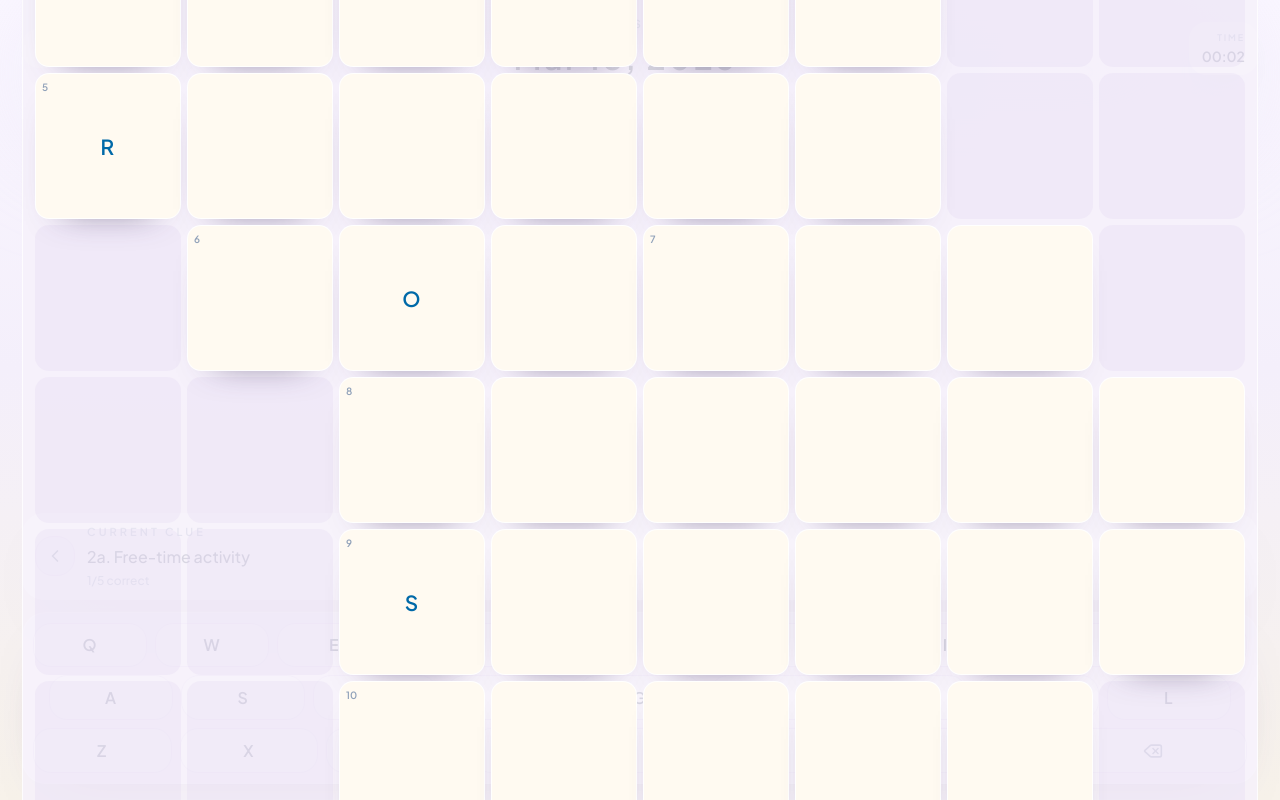
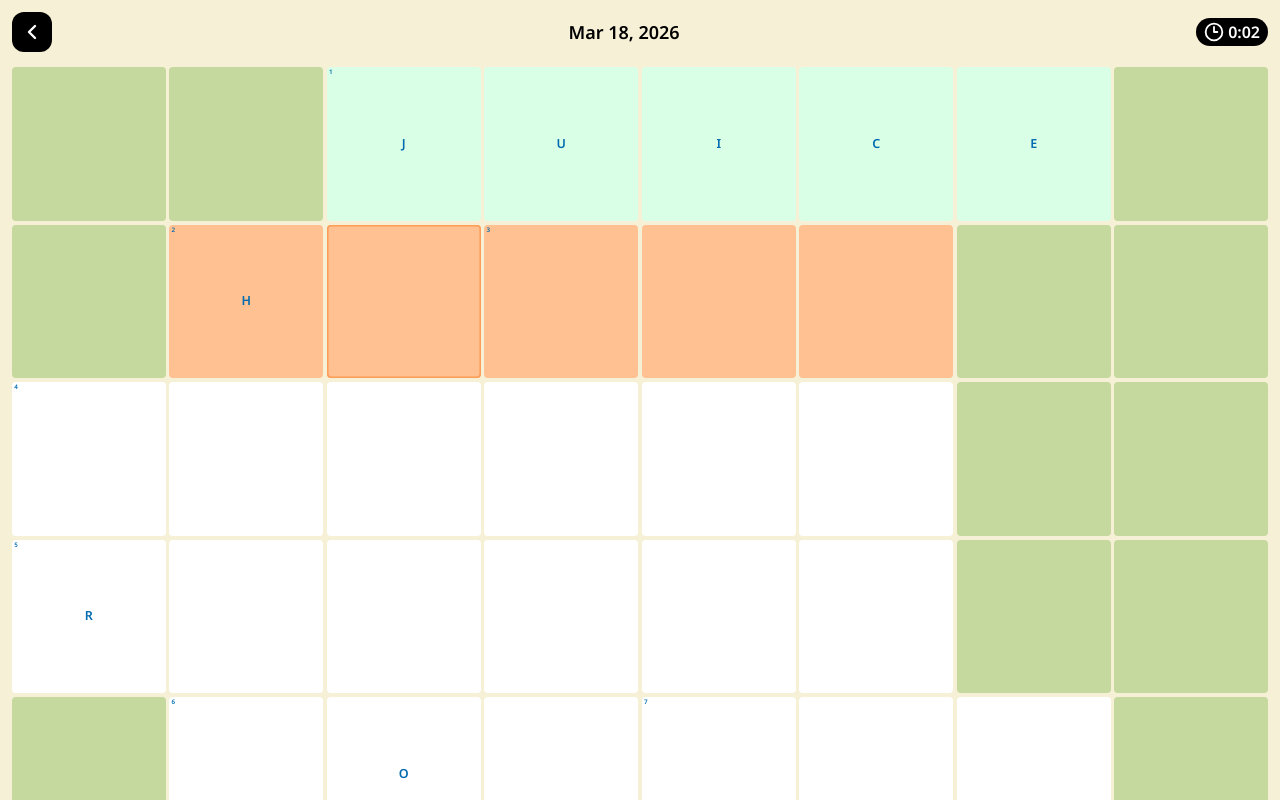
Before and after one commit to dbdigital-vercel-programmatic-sandbox/crossword-hindi-game, a Next.js app: page / in a window 1280 px wide. Both pictures are taken after a click on the button "Start Game". Built offline with nearby package versions, Linux system fonts and the light colour scheme.

Commit message:
chore: update sandbox changes

```diff
--- a/app/page.tsx
+++ b/app/page.tsx
@@ -1,8 +1,8 @@
 "use client"
 
-import { Inter, Roboto } from "next/font/google"
+import { Inter, Noto_Sans, Roboto } from "next/font/google"
 import { useCallback, useEffect, useMemo, useState } from "react"
-import { ChevronLeft, ChevronRight, Delete } from "lucide-react"
+import { ChevronLeft, ChevronRight, Clock3, Delete } from "lucide-react"
 
 import { crosswordLevels } from "@/data/crossword-levels"
 import {
@@ -13,10 +13,14 @@ import {
 } from "@/lib/crossword-schedule"
 import { cn } from "@/lib/utils"
 
-const homeTitleFont = Inter({ subsets: ["latin"], weight: ["800"] })
+const homeTitleFont = Inter({ subsets: ["latin"], weight: ["600", "800"] })
 const homeBodyFont = Roboto({
   subsets: ["latin"],
   weight: ["400", "500", "700"],
+})
+const gameFont = Noto_Sans({
+  subsets: ["latin"],
+  weight: ["400", "600", "700"],
 })
 
 type LockSource = "given" | "revealed" | "solved"
@@ -627,42 +631,40 @@ export default function Page() {
   }
 
   return (
-    <main className="flex h-svh w-full flex-col overflow-hidden px-[clamp(12px,3vw,22px)] py-[clamp(10px,2vh,20px)]">
-      <div className="relative flex h-full min-h-0 flex-col">
-        <div className="pointer-events-none absolute inset-x-4 top-0 h-28 rounded-full bg-[#e8def8]/55 blur-3xl" />
-
-        <div className="relative flex items-center justify-between">
+    <main
+      className={cn(
+        gameFont.className,
+        "inline-flex h-svh w-full items-center justify-start gap-[10px] overflow-hidden bg-[#F6F0D7]"
+      )}
+    >
+      <div className="inline-flex h-full flex-1 flex-col items-center justify-start gap-[15px] px-[12px] py-[12px]">
+        <div className="inline-flex w-full items-center justify-start gap-[8px] self-stretch">
           <button
             type="button"
             onClick={() => setScreen("home")}
             aria-label="Back to home"
-            className="flex h-10 w-10 items-center justify-center rounded-2xl border border-white/80 bg-white/88 text-slate-600 shadow-[0_14px_32px_-24px_rgba(69,53,110,0.8)] transition-transform duration-200 hover:-translate-y-0.5"
+            className="inline-flex h-[40px] w-[40px] items-center justify-center rounded-[12px] bg-black p-[8px] text-white"
           >
-            <ChevronLeft className="h-5 w-5" />
+            <ChevronLeft className="h-[24px] w-[24px]" strokeWidth={2.4} />
           </button>
 
-          <div className="text-center">
-            <p className="text-[10px] font-semibold tracking-[0.28em] text-slate-400 uppercase sm:text-[11px]">
-              Daily crossword
-            </p>
-            <h1 className="text-[clamp(1.45rem,5vw,2rem)] font-semibold tracking-[0.08em] text-slate-800">
+          <div className="flex flex-1 flex-col justify-center text-center text-[18px] leading-[26px] font-semibold text-black">
             {displayDate}
-            </h1>
           </div>
 
-          <div className="rounded-2xl border border-white/80 bg-white/86 px-3 py-2 text-right shadow-[0_14px_32px_-24px_rgba(69,53,110,0.7)]">
-            <p className="text-[9px] font-semibold tracking-[0.2em] text-slate-400 uppercase">
-              Time
-            </p>
-            <p className="mt-0.5 text-sm font-semibold text-slate-700">
-              {timerLabel}
-            </p>
+          <div className="flex items-center justify-center gap-[4px] rounded-[32px] bg-black px-[8px] py-[2px]">
+            <Clock3
+              className="h-[20px] w-[20px] text-white"
+              strokeWidth={2.2}
+            />
+            <div className="text-center text-[16px] leading-[24px] font-semibold text-white">
+              {timerLabel.replace(/^0/, "")}
+            </div>
           </div>
         </div>
 
-        <section className="relative mt-[clamp(10px,1.8vh,18px)] flex min-h-0 flex-1 items-center justify-center">
-          <div className="w-full rounded-[28px] border border-white/70 bg-[#f6f1fb]/85 p-[clamp(8px,1.5vw,12px)] shadow-[inset_0_1px_0_rgba(255,255,255,0.5)]">
-            <div className="grid grid-cols-8 gap-[clamp(4px,1vw,6px)]">
+        <section className="flex w-full flex-col items-start justify-start self-stretch">
+          <div className="grid w-full grid-cols-8 gap-[3.92px]">
             {Array.from({ length: GRID_ROWS * GRID_COLS }, (_, index) => {
               const row = Math.floor(index / GRID_COLS)
               const col = index % GRID_COLS
@@ -673,7 +675,7 @@ export default function Page() {
                 return (
                   <div
                     key={key}
-                      className="aspect-square rounded-[14px] bg-[#d9cdec]/22"
+                    className="aspect-square rounded-[3.92px] bg-[#C5D89D]"
                   />
                 )
               }
@@ -709,8 +711,7 @@ export default function Page() {
                             (clueId) => clueId !== game.activeClueId
                           ) ?? memberships[0])
                         : (memberships.find(
-                              (clueId) =>
-                                clueById[clueId].direction === "across"
+                            (clueId) => clueById[clueId].direction === "across"
                           ) ?? memberships[0])
 
                     const clue = clueById[nextClueId]
@@ -720,36 +721,34 @@ export default function Page() {
                     selectClue(nextClueId, preferredIndex)
                   }}
                   className={cn(
-                      "relative aspect-square rounded-[14px] border text-lg font-semibold text-slate-700 shadow-[0_18px_35px_-28px_rgba(61,45,93,0.75)] transition-all duration-200",
-                      "flex items-center justify-center",
+                    "relative flex aspect-square items-center justify-center rounded-[3.92px] p-[7.85px] transition-all duration-200",
                     feedbackMatch?.type === "wrong"
-                        ? "animate-clue-shake border-[#da9290] bg-[#f7cdcb] shadow-[0_22px_42px_-30px_rgba(208,111,111,0.9)]"
+                      ? "animate-clue-shake bg-[#f5b5b5]"
                       : completedCell
-                          ? "border-[#b9dcc7] bg-[#ebf8ef] shadow-[0_22px_42px_-30px_rgba(110,183,131,0.75)]"
+                        ? "bg-[#D9FFE6]"
                         : isActive
-                            ? "border-[#f0c29d] bg-[#fde5d2] shadow-[0_22px_42px_-30px_rgba(238,155,108,0.9)]"
-                            : "border-white/90 bg-[#fffaf1]",
-                      isCursor &&
-                        "scale-[1.02] border-[#ebaa73] ring-2 ring-[#f6d5bc]",
-                      feedbackMatch?.type === "correct" &&
-                        "animate-clue-pop shadow-[0_24px_40px_-28px_rgba(110,183,131,0.9)]"
+                          ? "bg-[#FFC191]"
+                          : "bg-white",
+                    isCursor && "ring-[1.57px] ring-[#FF9C55] ring-inset",
+                    feedbackMatch?.type === "correct" && "animate-clue-pop"
                   )}
                 >
                   {cell.number ? (
-                      <span className="absolute top-1 left-1 text-[9px] font-semibold text-slate-400 sm:top-1.5 sm:left-1.5 sm:text-[10px]">
+                    <span className="absolute top-0 left-[2.14px] text-[6.28px] font-semibold text-[#006BAE]">
                       {cell.number}
                     </span>
                   ) : null}
 
                   <span
                     className={cn(
-                        "translate-y-[1px] text-[clamp(1rem,4.3vw,1.3rem)] leading-none tracking-[0.06em] transition-colors duration-200",
-                        completedCell && "text-emerald-700",
-                        lockSource === "revealed" && "text-teal-600",
-                        lockSource === "given" && "text-sky-700",
-                        lockSource === "solved" && "text-emerald-700",
-                        !lockSource && entry && "text-slate-700",
-                        feedbackMatch?.type === "wrong" && "text-rose-700",
+                      "text-center text-[12.56px] leading-none font-semibold",
+                      lockSource === "given"
+                        ? "text-[#006BAE]"
+                        : completedCell ||
+                            lockSource === "solved" ||
+                            lockSource === "revealed"
+                          ? "text-[#166631]"
+                          : "text-black",
                       !entry && "text-transparent"
                     )}
                   >
@@ -759,66 +758,76 @@ export default function Page() {
               )
             })}
           </div>
-          </div>
         </section>
 
-        <section className="mt-[clamp(8px,1.5vh,14px)] flex items-center gap-3 rounded-[22px] border border-white/70 bg-white/82 px-3 py-2.5 shadow-[0_24px_55px_-38px_rgba(77,55,118,0.55)]">
+        <section
+          className={cn(
+            homeTitleFont.className,
+            "inline-flex w-full items-center justify-between self-stretch overflow-hidden rounded-[3px] bg-[#89986D] px-[5px] py-[8px]"
+          )}
+        >
           <button
             type="button"
             onClick={() => cycleClue(-1)}
             aria-label="Previous clue"
-            className="flex h-10 w-10 shrink-0 items-center justify-center rounded-2xl border border-[#e8ddf6] bg-[#f8f4fd] text-slate-500 transition-colors hover:bg-white"
+            className="relative h-[24px] w-[24px] overflow-hidden rounded-[20px] bg-[#C5D89D] text-black"
           >
-            <ChevronLeft className="h-5 w-5" />
+            <ChevronLeft
+              className="absolute top-[6px] left-[8px] h-[12px] w-[6.85px]"
+              strokeWidth={3}
+            />
           </button>
 
-          <div key={activeClue.id} className="animate-clue-fade min-w-0 flex-1">
-            <p className="text-[11px] font-semibold tracking-[0.28em] text-slate-400 uppercase">
-              Current clue
-            </p>
-            <p className="mt-1 truncate text-base font-medium text-slate-700">
+          <div
+            key={activeClue.id}
+            className="animate-clue-fade flex flex-1 flex-col items-start justify-start gap-[5px] px-[8px]"
+          >
+            <div className="text-[11px] font-semibold tracking-[2.2px] text-[#C5D89D] uppercase">
+              Current Clue
+            </div>
+            <div className="text-[16px] font-semibold text-[#F6F0D7]">
               {activeClue.number}
               {activeClue.direction === "across" ? "a" : "d"}. {activeClue.clue}
-            </p>
-            <p className="mt-1 text-xs font-medium text-slate-400">
-              {activeProgress}/{activeClue.answer.length} correct
-            </p>
+            </div>
           </div>
 
           <button
             type="button"
             onClick={() => cycleClue(1)}
             aria-label="Next clue"
-            className="flex h-10 w-10 shrink-0 items-center justify-center rounded-2xl border border-[#e8ddf6] bg-[#f8f4fd] text-slate-500 transition-colors hover:bg-white"
+            className="relative h-[24px] w-[24px] overflow-hidden rounded-[20px] bg-[#C5D89D] text-black"
           >
-            <ChevronRight className="h-5 w-5" />
+            <ChevronRight
+              className="absolute top-[6px] left-[9px] h-[12px] w-[6.85px]"
+              strokeWidth={3}
+            />
           </button>
         </section>
 
-        <section className="mt-[clamp(8px,1.5vh,14px)] space-y-2 rounded-[24px] border border-white/70 bg-[#fbf8ff]/82 p-2.5 shadow-[0_22px_55px_-40px_rgba(77,55,118,0.55)]">
-          <div className="grid grid-cols-10 gap-2">
+        <section className="mt-auto flex w-full flex-col items-center justify-center gap-[8.89px] self-stretch rounded-[10px] bg-[rgba(91,76,12,0.10)] p-[10px]">
+          <div className="grid w-full grid-cols-10 gap-[4.65px]">
             {keyboardRows[0].map((key) => (
               <KeyButton key={key} value={key} onPress={handleLetter} />
             ))}
           </div>
 
-          <div className="grid grid-cols-9 gap-2 px-4">
+          <div className="mx-[30px] grid w-[calc(100%-60px)] grid-cols-9 gap-[4.65px] self-stretch">
             {keyboardRows[1].map((key) => (
               <KeyButton key={key} value={key} onPress={handleLetter} />
             ))}
           </div>
 
-          <div className="grid grid-cols-[repeat(7,minmax(0,1fr))_1.35fr] gap-2">
+          <div className="mx-[43px] grid w-[calc(100%-86px)] grid-cols-[repeat(7,minmax(0,1fr))_1.5fr] gap-[4.65px] self-stretch">
             {keyboardRows[2].map((key) => (
               <KeyButton key={key} value={key} onPress={handleLetter} />
             ))}
             <button
               type="button"
               onClick={handleBackspace}
-              className="flex h-[clamp(2.6rem,5.6vh,3rem)] items-center justify-center rounded-[18px] border border-[#eadff7] bg-white/90 text-slate-500 shadow-[0_18px_34px_-28px_rgba(66,50,104,0.8)] transition-transform duration-150 hover:-translate-y-0.5"
+              className="inline-flex h-[33.96px] w-full items-center justify-center rounded-[4.85px] bg-[#D9E2F8] text-[#1B1B1D]"
               aria-label="Backspace"
             >
-              <Delete className="h-5 w-5" />
+              <Delete className="h-[19.4px] w-[19.4px]" />
             </button>
           </div>
         </section>
@@ -838,9 +847,12 @@ function KeyButton({
     <button
       type="button"
       onClick={() => onPress(value)}
-      className="flex h-[clamp(2.6rem,5.6vh,3rem)] items-center justify-center rounded-[18px] border border-[#eadff7] bg-white/92 text-[clamp(0.95rem,3.4vw,1rem)] font-semibold tracking-[0.08em] text-slate-700 shadow-[0_18px_34px_-28px_rgba(66,50,104,0.8)] transition-transform duration-150 hover:-translate-y-0.5"
+      className={cn(
+        homeBodyFont.className,
+        "inline-flex h-[33.96px] w-full min-w-0 items-center justify-center rounded-[4.85px] bg-white text-[17.79px] font-normal text-[#1B1B1D] lowercase"
+      )}
     >
-      {value}
+      {value.toLowerCase()}
     </button>
   )
 }
```
Lines whose indentation alone changed are shown as unchanged.
